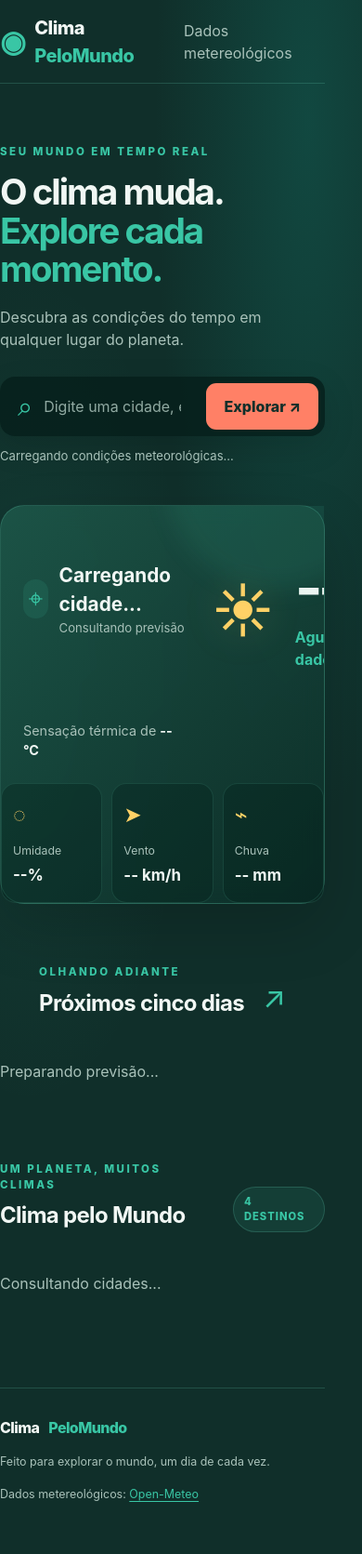
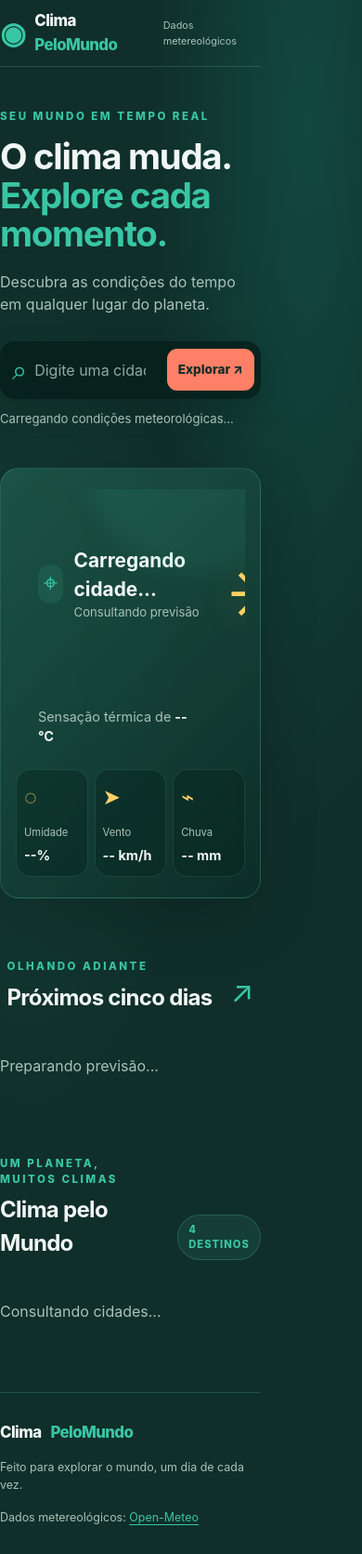
Before and after one commit to LucasGCSilva81/previsao-do-tempo, a plain HTML site: page index.html in a window 390 px wide. Shown: the whole page at 93% size. Before the commit the page ends 1647 px from the top, so only its background shows below. Drawn offline with Linux system fonts and the light colour scheme.

Commit message:
Aplicado responsividade CSS. Inicio da interatividade com JS.

```diff
--- a/scripts.js
+++ b/scripts.js
@@ -0,0 +1,21 @@
+const GEOCODING_API = "https://geocoding-api.open-meteo.com/v1/search";
+const WEATHER_API = "https://api.open-meteo.com/v1/forecast";
+const $ = (selector) => document.querySelector(selector);
+const elements = {
+    form: $("#pesquisaForm"),
+    input: $("#entradaCidade"),
+    button: $("#botaoProcura"),
+    message: $("#pesquisaMensagem"),
+    title: $("#tituloAtual"),
+    date: $("#dataAtual"),
+    icon: $("#iconeAtual"),
+    temperature: $("#temperaturaAtual"),
+    description: $("#tempoDescricao"),
+    feelsLike: $("#sensacaoTermica"),
+    humidity: $("#humidade"),
+    wind: $("#vento"),
+    precipitation: $("#atencao"),
+    forecast: $("#gradePrevisao"),
+    world: $("#gradeMundo"),
+    scene: $("#tempoCena")
+};
--- a/style.css
+++ b/style.css
@@ -693,3 +693,147 @@ input:focus-visible {
     0%, 90%, 93%, 96%, 100% { opacity: 0; }
     91%, 95% { opacity: 1;}
 }
+
+@media (max-width: 850px) {
+    .tempo-atual {
+        grid-template-columns: 1fr;
+    }
+
+    .tempo-detalhes {
+        align-items: auto;
+    }
+
+    .grade.mundo {
+        grid-template-columns: repeat(2, minmax(0, 1fr));
+    }
+
+    .grade-previsao {
+        gap: 8px;
+    }
+
+    .forecast-card {
+        padding: 18px 7px;
+    }
+}
+
+
+@media (max-width: 560px) {
+    .aplicativa {
+        width: calc(100% - 28%);
+    }
+
+    .barra-topo {
+        min-height: 72px;
+    }
+
+    .marca {
+        font-size: 1.05rem;
+    }
+
+    .status-aovivo {
+        max-width: 130px;
+        font-size: 0.68rem;
+    }
+
+    .introducao {
+        padding-top: 45px;
+    }
+
+    .introducao h1 {
+        letter-spacing: -1.3px;
+    }
+
+    .pesquisa-form {
+        gap: 8px;
+    }
+
+    .pesquisa-form button {
+        padding: 12px;
+        font-size: 0.85rem;
+    }
+
+    .pesquisa-icone {
+        padding-left: 6px;
+    }
+
+    .tempo-atual {
+        padding: 22px 16px;
+        gap: 28px;
+        border-radius: 20px;
+    }
+
+    .linha-temperatura {
+        gap: 14px;
+    }
+
+    .temperatura {
+        font-size: 4.2rem;
+    }
+
+    .tempo-icone {
+        font-size: 4.3rem;
+    }
+
+    .tempo-detalhes {
+        gap: 7px;
+    }
+
+    .cartao-detalhes {
+        padding: 12px 8px;
+    }
+
+    .cartao-detalhes p {
+        font-size: 0.7rem;
+    }
+
+    .cartao-detalhes strong {
+        font-size: 0.9rem;
+    }
+
+    .grade-previsao {
+        grid-template-columns: repeat(2, minmax(0, 1fr));
+    }
+
+    .forecast-card:last-child {
+        grid-column: 1 / -1;
+    }
+
+    .forecast-card {
+        padding: 18px 12px;
+    }
+
+    .grade.mundo {
+        gap: 10px;
+    }
+
+    .world-card {
+        padding: 16px 12px;
+    }
+
+    .world-temp {
+        font-size: 1.6rem;
+    }
+
+    .world-icon {
+        font-size: 2rem;
+    }
+
+    .secao-cabecalho h2 {
+        font-size: 1.5rem;
+    }
+
+    .footer {
+        align-items: flex-start;
+        flex-direction: column;
+        margin-top: 55px;
+    }
+}
+
+@media (prefers-reduced-motion: reduce) {
+    *, *::before, *::after {
+        animation-duration: 0.01ms !important;
+        animation-iteration-count: 1 !important;
+        scroll-behavior: auto !important;
+        transition-duration: 0.01ms !important;
+    }
+}
```
